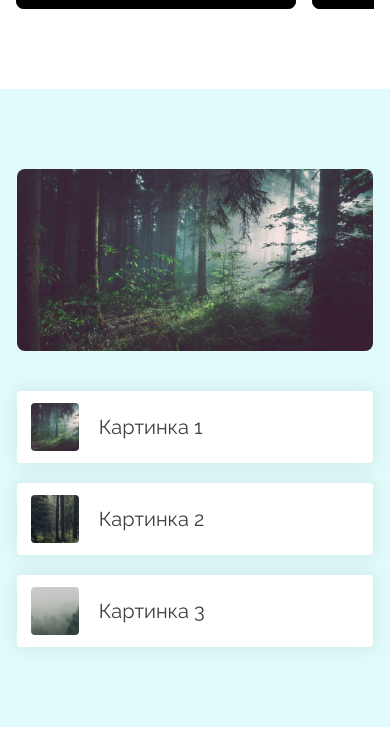
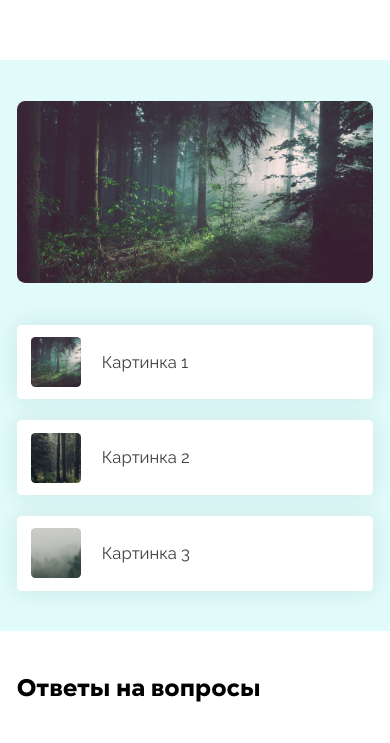
Before and after one commit to Ann-Fox/test-growtask-vite, a website built with Vite: page index.html in a window 390 px wide. Shown: the part 2256-2999 px from the top of the page. Built offline with nearby package versions, Linux system fonts and the light colour scheme; files whose address does not match are found by name.

Commit message:
feat: replace px -> vw (Presentation)

```diff
--- a/src/components/AboutUs/AboutUs.scss
+++ b/src/components/AboutUs/AboutUs.scss
@@ -54,7 +54,6 @@
       }
       @include Mobile {
         max-width: 100%;
-
       }
     }
   }
@@ -142,12 +141,19 @@
 
     img {
       border-radius: vw(8px);
+      max-width: vw(700px);
 
+      @include HD {
+        border-radius: vwh(4px);
+        max-width: vwh(628px);
+      }
       @include Tablet {
         object-fit: cover;
+        max-width: vwt(280px);
       }
       @include Mobile {
         border-radius: vwm(8px);
+        max-width: vwm(280px);
       }
     }
   }
--- a/src/components/Presentation/Presentation.scss
+++ b/src/components/Presentation/Presentation.scss
@@ -1,92 +1,162 @@
 .presentation {
-  padding: 80px 0;
+  padding: vw(120px) 0;
+
+  @include Tablet {
+    padding: vwt(80px) 0;
   }
 
-.presentation__container {
+  &__container {
+    display: flex;
+    flex-direction: row;
+    gap: vw(40px);
+
+    @include HD {
+      gap: vwh(40px);
+
+    }
+    @include Tablet {
+      gap: vwt(16px);
+    }
+    @include Mobile {
+      flex-direction: column;
+      justify-content: center;
+      gap: vwm(40px);
+    }
+  }
+
+  &__image {
+    width: 100%;
+    height: 100%;
+
+    img {
+      width: 100%;
+      height: 100%;
+      object-fit: cover;
+
+      border-radius: vw(8px);
+      @include HD {
+        border-radius: vwh(8px);
+        //max-width: vwh(844px);
+      }
+      @include Tablet {
+        border-radius: vwt(8px);
+        //max-width: vwt(342px);
+      }
+      @include Mobile {
+        border-radius: vwm(8px);
+      }
+    }
+  }
+
+  &__btns {
     display: flex;
     flex-direction: column;
-  justify-content: center;
-  gap: 40px;
+    gap: vw(20px);
+    min-width: vw(440px);
+
+    @include HD {
+      gap: vwh(20px);
+      min-width: vwh(392px);
+    }
+    @include Tablet {
+      gap: vwt(20px);
+      min-width: vwh(378px);
+      width: 100%;
+
+    }
+    @include Mobile {
+      gap: vwm(20px);
+      width: 100%;
+    }
   }
 
-.presentation__image img {
-  border-radius: 8px;
-}
-
-.presentation__btns {
-  display: flex;
-  flex-direction: column;
-  gap: 20px;
-}
-
-.presentation__btn {
+  &__btn {
     display: flex;
     flex-direction: row;
     justify-content: flex-start;
     align-items: center;
+
     font-family: Raleway;
-  gap: 20px;
-  border: 2px solid transparent;
-  border-radius: 4px;
-  padding: 12px;
+    text-align: center;
+
     width: 100%;
-  max-width: 100%;
-  height: 72px;
+
     background: hsl(0, 0%, 100%);
-  box-shadow: 0 0 20px rgba(13, 64, 64, 0.1019607843);
-  box-sizing: border-box;
-  font-weight: 400;
-  font-size: 20px;
-  line-height: 150%;
+
     color: var(--text-icon-gray-dark);
-  text-align: center;
+
     cursor: pointer;
     transition: 0.1s ease;
+    box-shadow: 0 0 vw(20px) rgba(13, 64, 64, 0.1019607843);
+    padding: vw(12px);
+    border: vw(2px) solid transparent;
+    gap: vw(20px);
+    height: vw(72px);
+
+    @include br-4;
+    @include t1;
+
+    @include HD {
+      box-shadow: 0 0 vwh(20px) rgba(13, 64, 64, 0.1019607843);
+      border: vwh(2px) solid transparent;
+      padding: vwh(12px);
+      gap: vwh(20px);
+      height: vwh(72px);
+    }
+    @include Tablet {
+      box-shadow: 0 0 vwt(20px) rgba(13, 64, 64, 0.1019607843);
+      border: vwt(2px) solid transparent;
+
+      padding: vwt(12px);
+      gap: vwt(20px);
+      height: vwt(72px);
+    }
+    @include Mobile {
+      box-shadow: 0 0 vwm(20px) rgba(13, 64, 64, 0.1019607843);
+      border: vwm(2px) solid transparent;
+
+      padding: vwm(12px);
+      gap: vwm(20px);
+      height: vwm(72px);
+    }
   }
 
-.presentation__btn:active {
+  &__btn:hover {
     box-sizing: border-box;
-  border: 2px solid var(--btn-primaty-static);
-  border-radius: 4px;
+    border: vw(2px) solid var(--btn-primaty-hover);
   }
 
-.presentation__radio {
+  &__btn:active {
+    box-sizing: border-box;
+    border: vw(2px) solid var(--btn-primaty-static);
+  }
+
+  &__radio {
     display: none;
   }
 
   .radio-min-image {
-  width: 48px;
-  height: 48px;
-  border-radius: 4px;
+    width: vw(48px);
+    height: vw(48px);
     -webkit-user-select: none;
     -moz-user-select: none;
     user-select: none;
     -o-object-fit: cover;
     object-fit: cover;
+
+    @include br-4;
+
+    @include HD {
+      width: vwh(48px);
+      height: vwh(48px);
     }
-
-@media(min-width: 768px) {
-  .presentation {
-    &__container {
-      display: flex;
-      flex-direction: row;
-      gap: 16px;
+    @include Tablet {
+      width: vwt(48px);
+      height: vwt(48px);
     }
-
-    &__btns {
-      min-width: 378px;
+    @include Mobile {
+      width: vwm(48px);
+      height: vwm(48px);
     }
   }
 }
-
-@media(min-width: 1280px) {
-  .presentation {
-    padding: 120px 0;
-  }
-}
-
-@media(min-width: 1440px) {
-  .presentation__btns {
-    width: 440px;
-  }
-}
--- a/src/style.scss
+++ b/src/style.scss
@@ -119,8 +119,8 @@ h1 span {
 }
 
 h2 {
-  font-size: 28px;
-  line-height: 28px;
+  //font-size: 28px;
+  //line-height: 28px;
   text-align: left;
 }
 
@@ -130,9 +130,9 @@ h2 span {
 
 p {
   font-family: Raleway;
-  font-size: 16px;
-  font-weight: 400;
-  line-height: 24px;
+  //font-size: 16px;
+  //font-weight: 400;
+  //line-height: 24px;
   text-align: left;
   color: var(--text-icon-gray-dark);
 }
```
Lines whose indentation alone changed are shown as unchanged.
